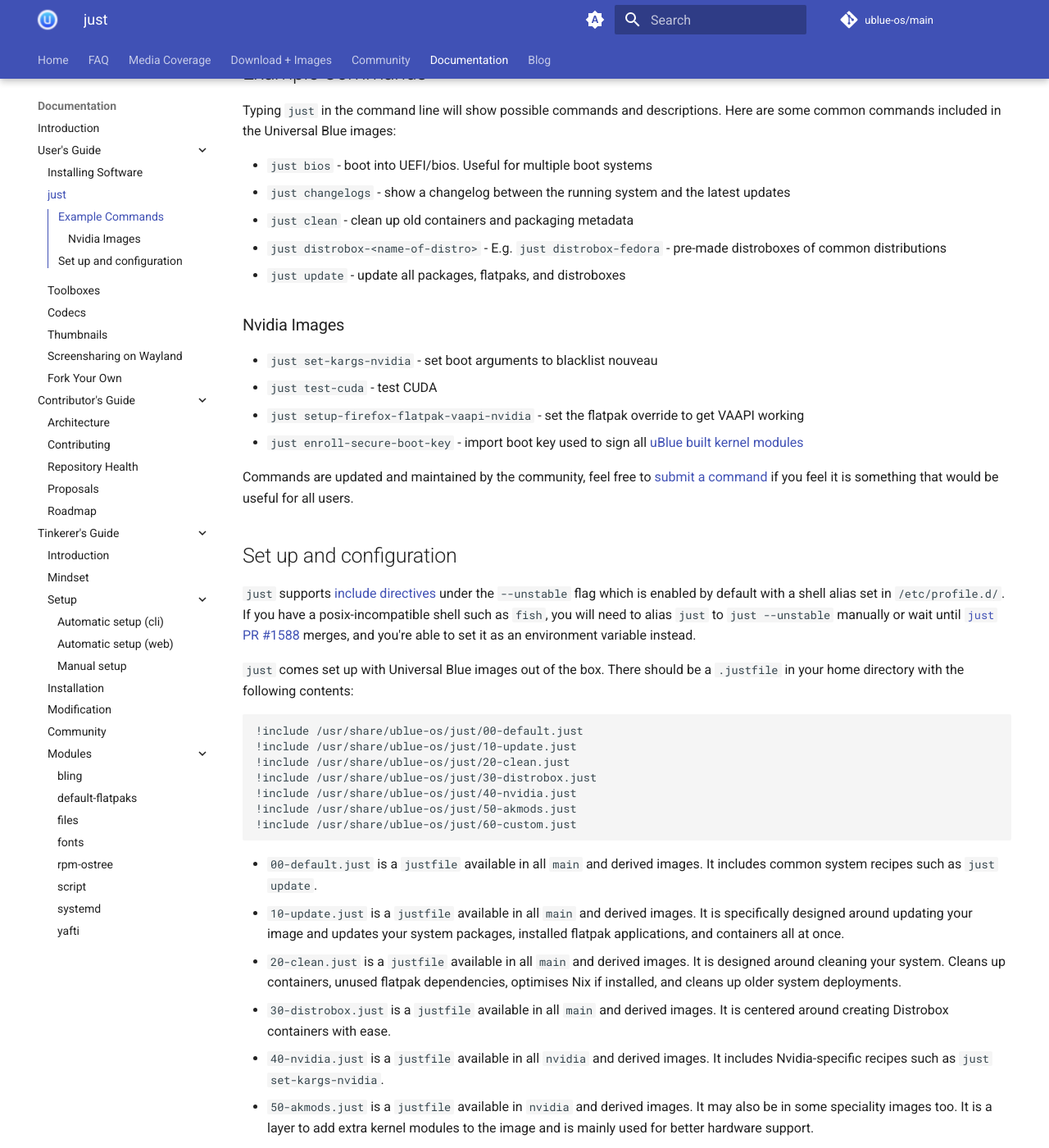
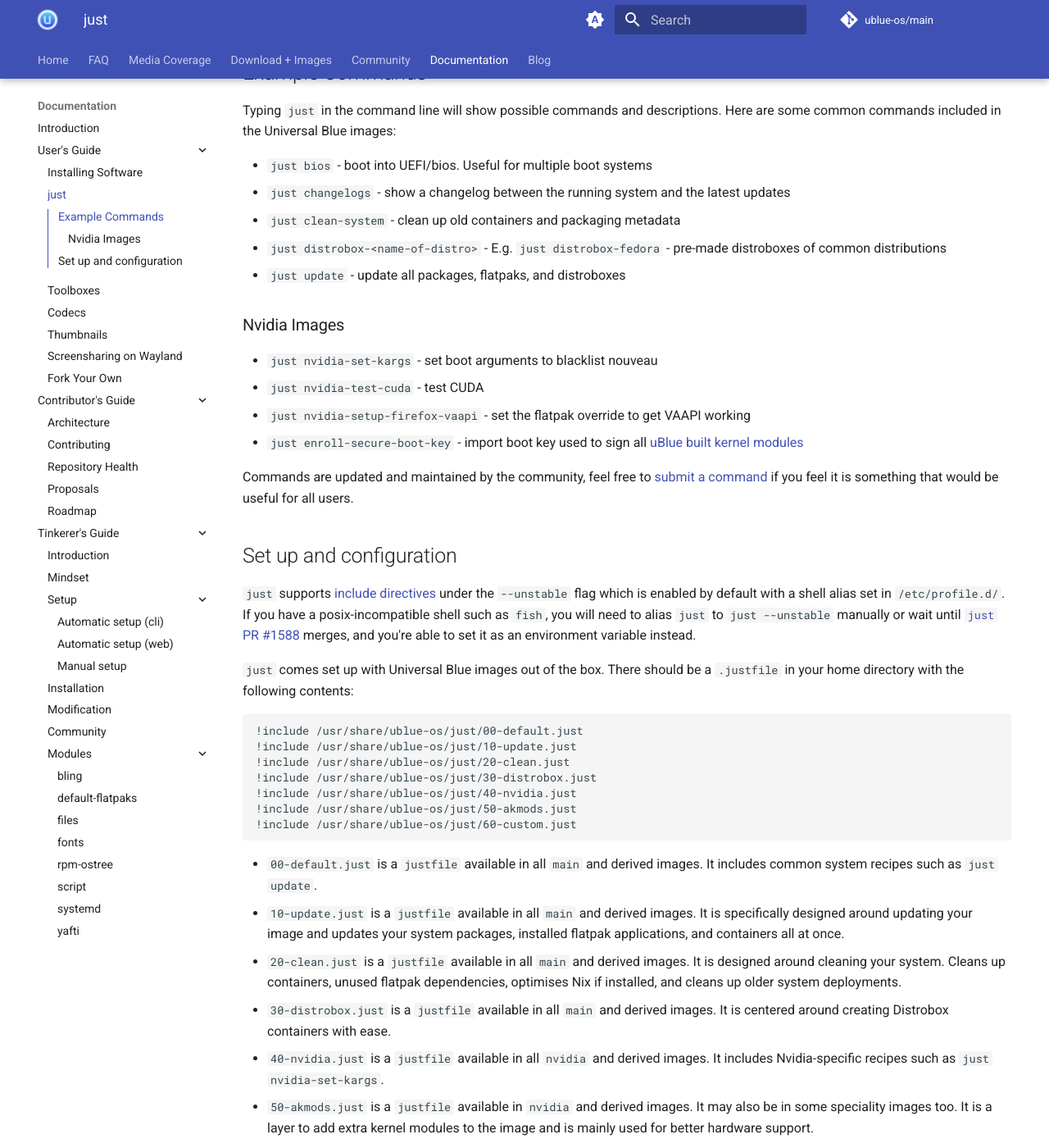
Before and after one commit to ublue-os/website, an MkDocs documentation site: the page built from docs/guide/just.md, in a window 1280 px wide and 1400 px high, scrolled down 457 px. Shown: the whole window at 82% size. Built offline with MkDocs 1.6.1 and Material for MkDocs 9.7.7, drawn with Linux system fonts in a browser that asks for light colours; comment, search, counter and statistics services are not loaded.

Commit message:
Correct some nvidia-related commands and links

```diff
--- a/docs/guide/just.md
+++ b/docs/guide/just.md
@@ -10,15 +10,15 @@ Typing `just` in the command line will show possible commands and descriptions.
 
 - `just bios` - boot into UEFI/bios. Useful for multiple boot systems
 - `just changelogs` - show a changelog between the running system and the latest updates
-- `just clean` - clean up old containers and packaging metadata
+- `just clean-system` - clean up old containers and packaging metadata
 - `just distrobox-<name-of-distro>` - E.g. `just distrobox-fedora` - pre-made distroboxes of common distributions
 - `just update` - update all packages, flatpaks, and distroboxes
 
 ### Nvidia Images
 
-- `just set-kargs-nvidia` - set boot arguments to blacklist nouveau
-- `just test-cuda` - test CUDA
-- `just setup-firefox-flatpak-vaapi-nvidia` - set the flatpak override to get VAAPI working
+- `just nvidia-set-kargs` - set boot arguments to blacklist nouveau
+- `just nvidia-test-cuda` - test CUDA
+- `just nvidia-setup-firefox-vaapi` - set the flatpak override to get VAAPI working
 - `just enroll-secure-boot-key` - import boot key used to sign all [uBlue built kernel modules](https://github.com/ublue-os/akmods)
 
 Commands are updated and maintained by the community, feel free to [submit a command](https://github.com/ublue-os/config/tree/main/build/ublue-os-just) if you feel it is something that would be useful for all users.
@@ -43,7 +43,7 @@ Commands are updated and maintained by the community, feel free to [submit a com
 - `10-update.just` is a `justfile` available in all `main` and derived images.  It is specifically designed around updating your image and updates your system packages, installed flatpak applications, and containers all at once.
 - `20-clean.just` is a `justfile` available in all `main` and derived images.  It is designed around cleaning your system.  Cleans up containers, unused flatpak dependencies, optimises Nix if installed, and cleans up older system deployments.
 - `30-distrobox.just` is a `justfile` available in all `main` and derived images.  It is centered around creating Distrobox containers with ease.
-- `40-nvidia.just` is a `justfile` available in all `nvidia` and derived images. It includes Nvidia-specific recipes such as `just set-kargs-nvidia`.
+- `40-nvidia.just` is a `justfile` available in all `nvidia` and derived images. It includes Nvidia-specific recipes such as `just nvidia-set-kargs`.
 - `50-akmods.just` is a `justfile` available in `nvidia` and derived images.  It may also be in some speciality images too.  It is a layer to add extra kernel modules to the image and is mainly used for better hardware support.
 - `60-custom.just` is a `justfile` available in `startingpoint` and derived images. It is intended to have recipes provided by the custom image maintainer.
 
```
Also changed, not shown: docs/images/nvidia.md (+14 -5 lines).
